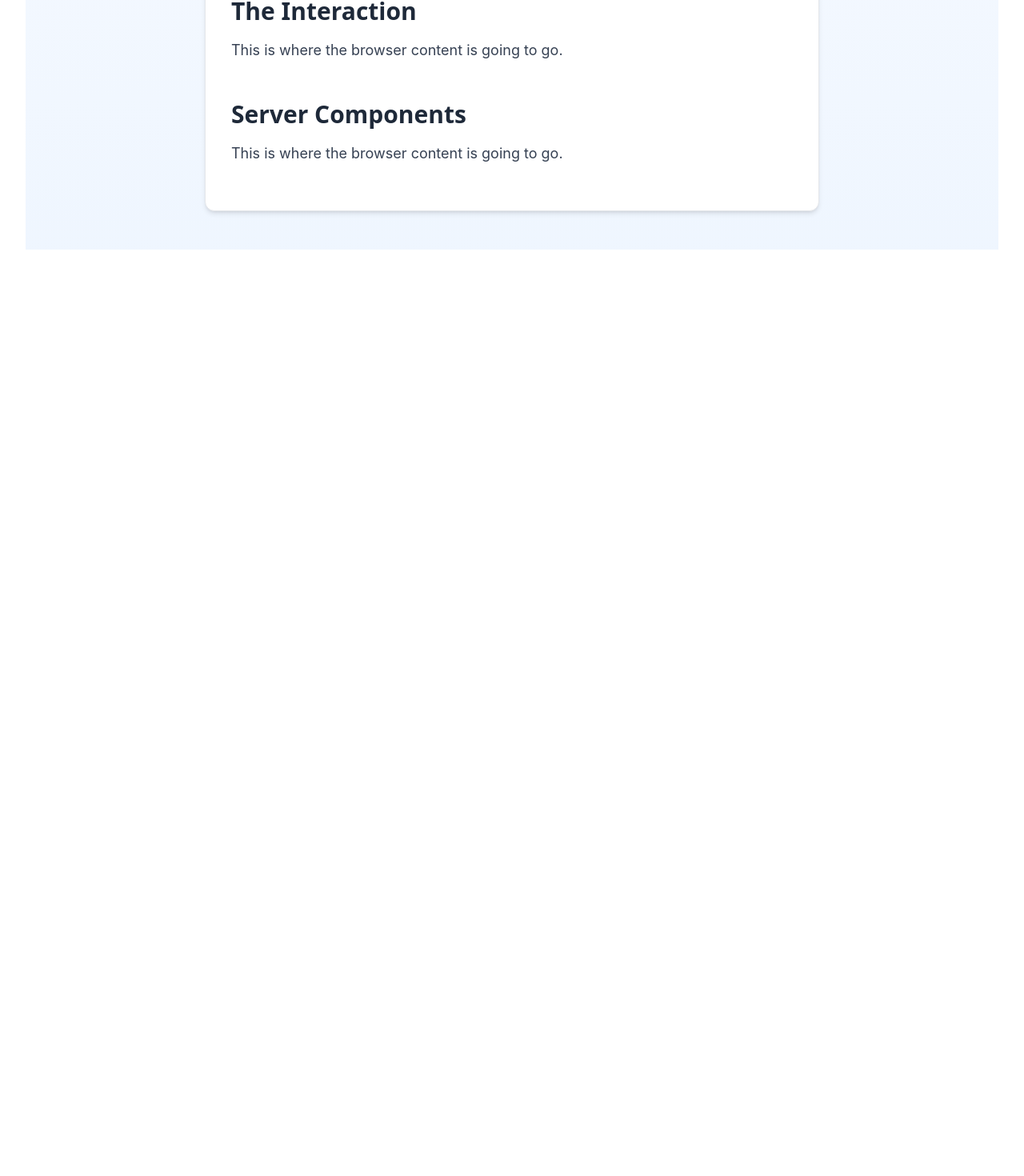
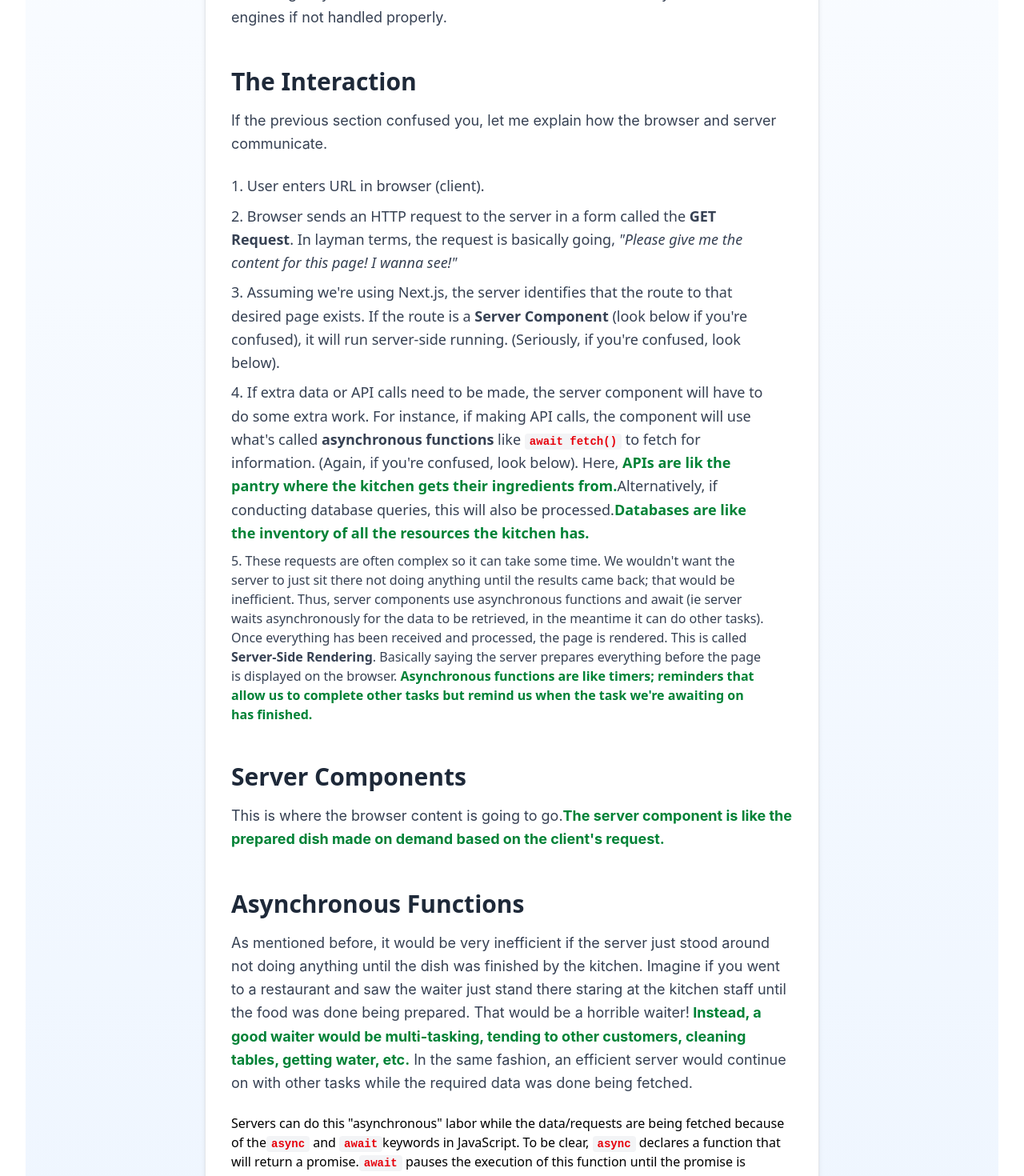
Before and after one commit to popobunns/full-stack-notes, a Next.js app: page /basics in a window 1280 px wide. Shown: the part 1260-2730 px from the top of the page at 80% size. Before the commit the page ends 1604 px from the top, so only its background shows below. Built offline with nearby package versions, Linux system fonts and the light colour scheme.

Commit message:
Added to Servers vs Browsers Basics Page

```diff
--- a/src/app/basics/page.js
+++ b/src/app/basics/page.js
@@ -7,6 +7,7 @@ export default function Home() {
             <p className="body">You may have heard the terms "servers", "browsers", "clients", "networks", etc.
               If you're anything like I was, you must be wondering to yourself, "What the heck is that?"
               In this VERY watered-down tutorial, I will break down these concepts for you.
+              To make it fun even, I will use <span className="text-green-700">food analogies</span> throughout the whole tutorial to break it down for you.
             </p>
 
             {/* Browsers / Clients */}
@@ -15,6 +16,8 @@ export default function Home() {
               <p className="body">
                 The browser and the client refer to the same entity: the device through which the user
                 views websites (eg Google Chrome, Firefox, Safari, etc.)
+                <br/>
+                <span className="font-bold text-green-700">Browser/client is the customer looking at the menu.</span>
               </p>
             </div>
 
@@ -23,9 +26,10 @@ export default function Home() {
               <h3 className="subheading">Servers</h3>
               <p className="body">
                 The server is a computer that responds to requests over the internet.
-                It's like the serving team/kitchen of a restaurant. It takes and processes orders
-                in response to client demands/requests. In Internet-speak, the server can request data
-                from APIs or databases, runs backend logic, sends data, and more to browsers
+                <span className="font-bold text-green-700">The server is the waiter who takes the client's orders,
+                brings it to the ktichen, and returns with the food item.</span> In similar fashion, the server
+                takes and processes orders in response to client demands/requests. In Internet-speak, the server
+                can request data from APIs or databases, runs backend logic, sends data, and more to browsers
                 so the client can view the website. TLDR: when a client requests to view a website, a
                 request is sent to the server to pre-load the data. Sometimes, the loading can happen
                 with a delay. This happens with client-side rendering.
@@ -35,7 +39,7 @@ export default function Home() {
                   Server-side Rendering:</span></p>
                 <p className="body"><span className="font-bold">Client-side rendering</span> happens in the
                   user's browser after the page loads, while server-side rendering generates the HTML on the
-                  server before sending it to the browser. <span className="font-bold">Server-side rendering</span>
+                  server before sending it to the browser. <span className="font-bold">Server-side rendering </span>
                   is better for SEO because search engines can immediately read the content without waiting for
                   JavaScript to run. Client-side rendering may result in slower initial load times and less
                   visibility to search engines if not handled properly.</p>
@@ -44,15 +48,73 @@ export default function Home() {
             {/* The Interaction */}
             <div>
               <h3 className="subheading">The Interaction</h3>
-              <p className="body">This is where the browser content is going to go.</p>
+              <p className="body">If the previous section confused you, let me explain how the browser and server
+                communicate.</p>
+              <ol className="ordered-list">
+                <li className="ordered-item">
+                  User enters URL in browser (client).
+                </li>
+                <li className="ordered-item">
+                  Browser sends an HTTP request to the server in a form called the
+                  <span className="font-bold"> GET Request</span>. In layman terms,
+                  the request is basically going, <span className="italic">"Please give me the content for this page!
+                  I wanna see!"</span>
+                </li>
+                <li className="ordered-item">
+                  Assuming we're using Next.js, the server identifies that the route to that desired page exists.
+                  If the route is a <span className="font-bold">Server Component</span> (look below if you're confused),
+                  it will run server-side running. (Seriously, if you're confused, look below).
+                </li>
+                <li className="ordered-item">
+                  If extra data or API calls need to be made, the server component will have to do some extra work.
+                  For instance, if making API calls, the component will use what's called
+                  <span className="font-bold"> asynchronous functions</span> like <code className="inline-code">
+                    await fetch()</code> to fetch for information. (Again, if you're confused, look below).
+                    Here, <span className="font-bold text-green-700">APIs are lik the pantry where the kitchen
+                      gets their ingredients from.</span>
+
+                  Alternatively, if conducting database queries, this will also be processed.
+                  <span className="font-bold text-green-700">Databases are like the inventory of all the
+                    resources the kitchen has.</span>
+                </li>
+                <li className="ordered-iten">
+                  These requests are often complex so it can take some time. We wouldn't want the server to just sit
+                  there not doing anything until the results came back; that would be inefficient. Thus, server components
+                  use asynchronous functions and await (ie server waits asynchronously for the data to be retrieved,
+                  in the meantime it can do other tasks). Once everything has been received and processed,
+                  the page is rendered. This is called <span className="font-bold">Server-Side Rendering</span>.
+                  Basically saying the server prepares everything before the page is displayed on the browser.
+                  <span className="font-bold text-green-700"> Asynchronous functions are like timers; reminders that
+                    allow us to complete other tasks but remind us when the task we're awaiting on has finished.</span>
+                </li>
+              </ol>
             </div>
 
             {/* Server Components */}
             <div>
               <h3 className="subheading">Server Components</h3>
-              <p className="body">This is where the browser content is going to go.</p>
+              <p className="body">This is where the browser content is going to go.
+                <span className="font-bold text-green-700">The server component is like the prepared dish
+                  made on demand based on the client's request.
+                </span>
+              </p>
             </div>
 
+            {/* Asynchronous Functions */}
+            <div>
+              <h3 className="subheading">Asynchronous Functions</h3>
+              <p className="body">As mentioned before, it would be very inefficient if the server just
+                stood around not doing anything until the dish was finished by the kitchen. Imagine if you
+                went to a restaurant and saw the waiter just stand there staring at the kitchen staff until
+                the food was done being prepared. That would be a horrible waiter!
+                <span className="font-bold text-green-700"> Instead, a good waiter would be multi-tasking, tending to other customers, cleaning tables,
+                getting water, etc.</span> In the same fashion, an efficient server would continue on with other tasks
+                while the required data was done being fetched.</p>
+                Servers can do this "asynchronous" labor while the data/requests are being fetched because of the
+                <code className="inline-code">async</code> and <code className="inline-code">await</code>
+                keywords in JavaScript. To be clear, <code className="inline-code">async</code> declares a function that will return a promise.
+                <code className="inline-code">await</code> pauses the execution of this function until the promise is delivered.
+            </div>
 
           </div>
         </main>
```
